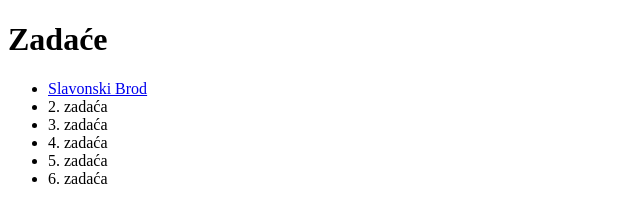
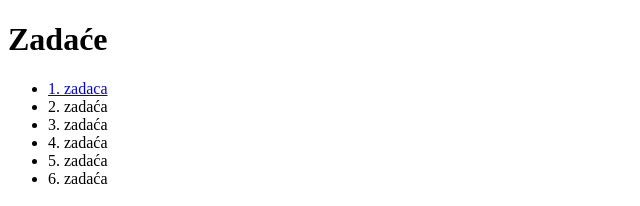
Before and after one commit to Hartman33/wp_hartman_veronika, a plain HTML site: page index.html in a window 1280 px wide. Shown: the top 206 px of the page, 0-640 px from the left. Drawn offline with Linux system fonts and the light colour scheme.

Commit message:
Update link text for first task in index.html

```diff
--- a/index.html
+++ b/index.html
@@ -11,7 +11,7 @@
 <body>
     <h1>Zadaće</h1>
     <ul>
-        <li><a href="Zadace/Zadaca1.html" target="_blank">Slavonski Brod</a></li>
+        <li><a href="Zadace/Zadaca1.html" target="_blank">1. zadaca</a></li>
         <li>2. zadaća</li>
         <li>3. zadaća</li>
         <li>4. zadaća</li>
```
